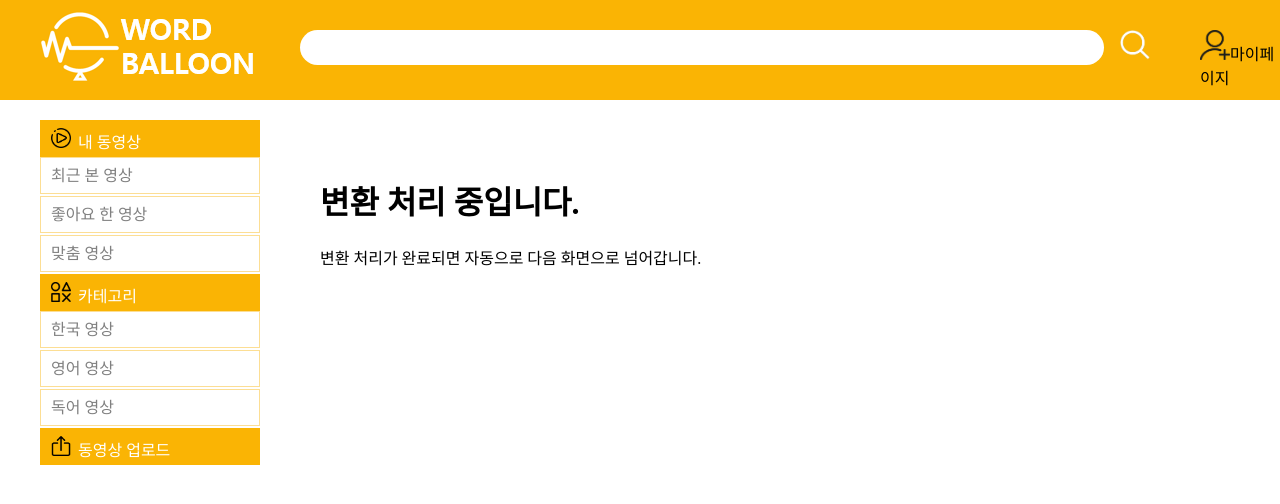
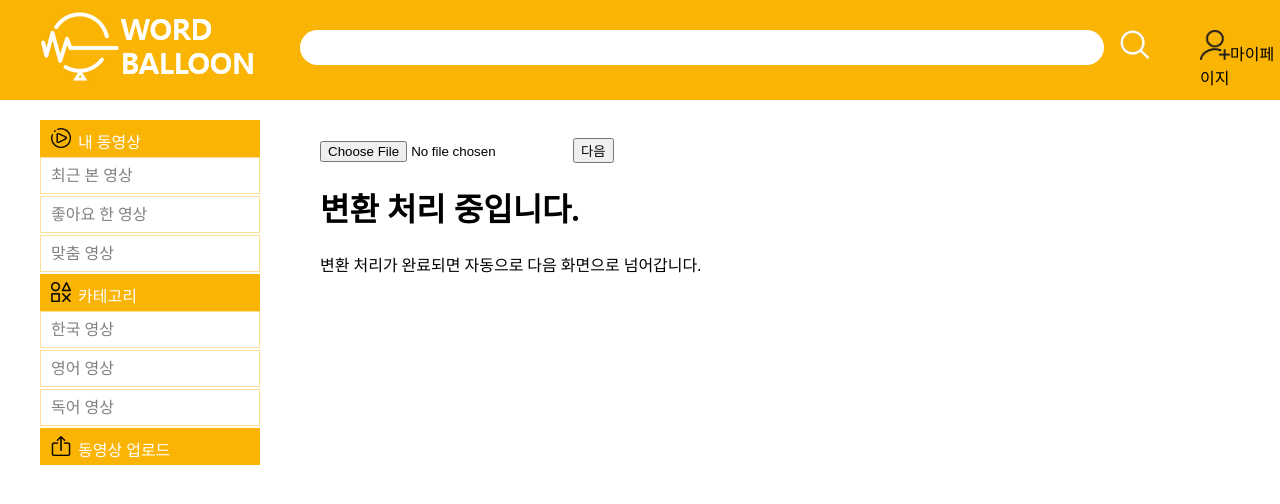
Before and after one commit to sok98/Front-end, a React (Create React App) app: page /Admin3/1 in a window 1280 px wide. Shown: the top 504 px of the page. Built offline with nearby package versions, Linux system fonts and the light colour scheme; no server answers.

Commit message:
ys admin 얼렁뚱땅 완료

```diff
--- a/src/Page/container/AdminPage/Admin2Page.js
+++ b/src/Page/container/AdminPage/Admin2Page.js
@@ -1,15 +1,15 @@
-import React, { useEffect, useState } from "react";
+import React, { useEffect, useState, setState } from "react";
 import axios from "axios";
 
 import Header from "../../component/Header.js";
 import Navi from "../../component/Navi.js";
-import CSVbox from "./CSVbox.js";
 
 import "./Admin2Page.css";
 
 function Admin2Page(props) {
   const videoid = props.match.params.videoid;
   const [Video, setVideo] = useState([]);
+  const [FilePath, setFilePath] = useState(null);
   console.log(videoid);
 
   useEffect(() => {
@@ -27,8 +27,19 @@ function Admin2Page(props) {
       });
   }, []);
 
+  const onCSVChange = (e) => {
+    setFilePath(e.target.files[0]);
+    console.log("파일 업로드");
+    let file = e.target.files[0];
+    let fileReader = new FileReader();
+    fileReader.onload = () => {
+      console.log(fileReader.result);
+    };
+    fileReader.readAsText(file);
+  };
+  console.log(FilePath);
+
   const submitHandler = () => {
-    console.log("submotHandler");
     window.location.pathname = "/Admin3/" + videoid;
   };
 
@@ -46,7 +57,11 @@ function Admin2Page(props) {
           width="300px"
           height="200px"
         ></video>
-        <CSVbox csvfile={`${Video.subtitle}`} />
+        <div>
+          <a href={`${Video.subtitle}`}>csv 파일 다운로드 하기</a>
+          <div>수정된 csv 파일 업로드</div>
+          <input type="file" accept=".csv" onChange={onCSVChange} />
+        </div>
         <button onClick={submitHandler}>다음</button>
       </div>
     </div>
--- a/src/Page/container/AdminPage/Admin3Page.js
+++ b/src/Page/container/AdminPage/Admin3Page.js
@@ -1,4 +1,4 @@
-import React, { useEffect } from "react";
+import React, { useEffect, useState } from "react";
 import axios from "axios";
 
 import Header from "../../component/Header.js";
@@ -8,22 +8,43 @@ import "./Admin2Page.css";
 
 function Admin3Page(props) {
   const videoid = props.match.params.videoid;
+  const [FilePath, setFilePath] = useState(null);
 
-  let body = {
-    videoid: videoid,
-    subtitle: "", //csvfile,
+  const onCSVChange = (e) => {
+    setFilePath(e.target.files[0]);
+    console.log("파일 업로드");
+    let file = e.target.files[0];
+    let fileReader = new FileReader();
+    fileReader.onload = () => {
+      console.log(fileReader.result);
+    };
+    fileReader.readAsText(file);
+  };
+  console.log(FilePath);
+
+  var formData = new FormData();
+  formData.append("videoid", videoid);
+  formData.append("subtitle", FilePath);
+
+  const config = {
+    header: { "content-type": "multipart/form-data" },
   };
 
-  useEffect(() => {
+  const submitHandler = () => {
+    console.log("useEffect 들어옴");
+    for (var value of formData.values()) {
+      console.log(value);
+    }
     axios
-      .post("http://localhost:5050/api/admin/change", body)
+      .post("http://localhost:5050/api/admin/change", formData, config)
       .then((response) => {
         console.log("axios 들어옴");
-        console.log(response);
-        alert(response);
+        console.log(response.data);
+        alert(response.data);
         window.location.pathname = "/Admin4/" + videoid;
       });
-  }, []);
+    console.log("axios 밖");
+  };
 
   return (
     <div>
@@ -31,6 +52,8 @@ function Admin3Page(props) {
       <Navi />
       <div class="AdminPage">
         <br />
+        <input type="file" accept=".csv" onChange={onCSVChange} />
+        <button onClick={submitHandler}>다음</button>
         <br />
         <h1 id="text1">변환 처리 중입니다.</h1>
         <p id="text2">
--- a/src/Page/container/AdminPage/Admin4Page.js
+++ b/src/Page/container/AdminPage/Admin4Page.js
@@ -9,8 +9,9 @@ function Admin4Page(props) {
   const [Video, setVideo] = useState([]);
 
   useEffect(() => {
+    console.log("useEffect 안");
     axios
-      .get("http://localhost:5050/api/admin/confirm" + videoid)
+      .get("http://localhost:5050/api/admin/confirm/" + videoid)
       .then((response) => {
         console.log("axios 들어옴");
 
@@ -28,11 +29,11 @@ function Admin4Page(props) {
 
   const submitHandler = () => {
     axios
-      .get("http://localhost:5050/api/admin/complete" + videoid)
+      .get("http://localhost:5050/api/admin/complete/" + videoid)
       .then((response) => {
         console.log("axios 들어옴");
-        console.log(response);
-        alert(response);
+        console.log(response.data);
+        alert(response.data);
         window.location.pathname = "/Admin";
       });
   };
--- a/src/Page/container/AdminPage/CSVbox.js
+++ b/src/Page/container/AdminPage/CSVbox.js
@@ -1,32 +1,29 @@
-import React, { FileReader, useEffect, useState } from "react";
+import React, { useState } from "react";
 import CSVReader from "react-csv-reader";
 
 function CSVbox(props) {
   const [FilePath, setFilePath] = useState(null);
   console.log("CSVbox 들어옴");
-  /*useEffect(() => {
-    reader = new FileReader();
-    reader.readAsText(props.csvfile, "UTF-8");
-    reader.onload = function () {
-      output = reader.result;
-      console.log(output);
-    };
-  }, []);
-  console.log(output);*/
+  var filecontent;
 
   const onCSVChange = (e) => {
     setFilePath(e.target.files[0]);
     console.log("파일 업로드");
+    let file = e.target.files[0];
+    let fileReader = new FileReader();
+    fileReader.onload = () => {
+      console.log(fileReader.result);
+    };
+    fileReader.readAsText(file);
+    filecontent = fileReader.result;
   };
   console.log(FilePath);
+
   return (
     <div>
-      <div>csv파일 읽어서</div>
-      <div>테이블 형태로 반환</div>
-      <div>{props.csvfile}</div>
-      {/*<div>{output}</div>*/}
-      <input type="file" onChange={onCSVChange} />
-      <textarea>{FilePath}</textarea>
+      <a href={props.csvfile}>csv 파일 다운로드 하기</a>
+      <div>수정된 csv 파일 업로드</div>
+      <input type="file" accept=".csv" onChange={onCSVChange} />
     </div>
   );
 }
```
Also changed, not shown: src/Page/container/AdminPage/csvfile/upload_test.csv (added).
